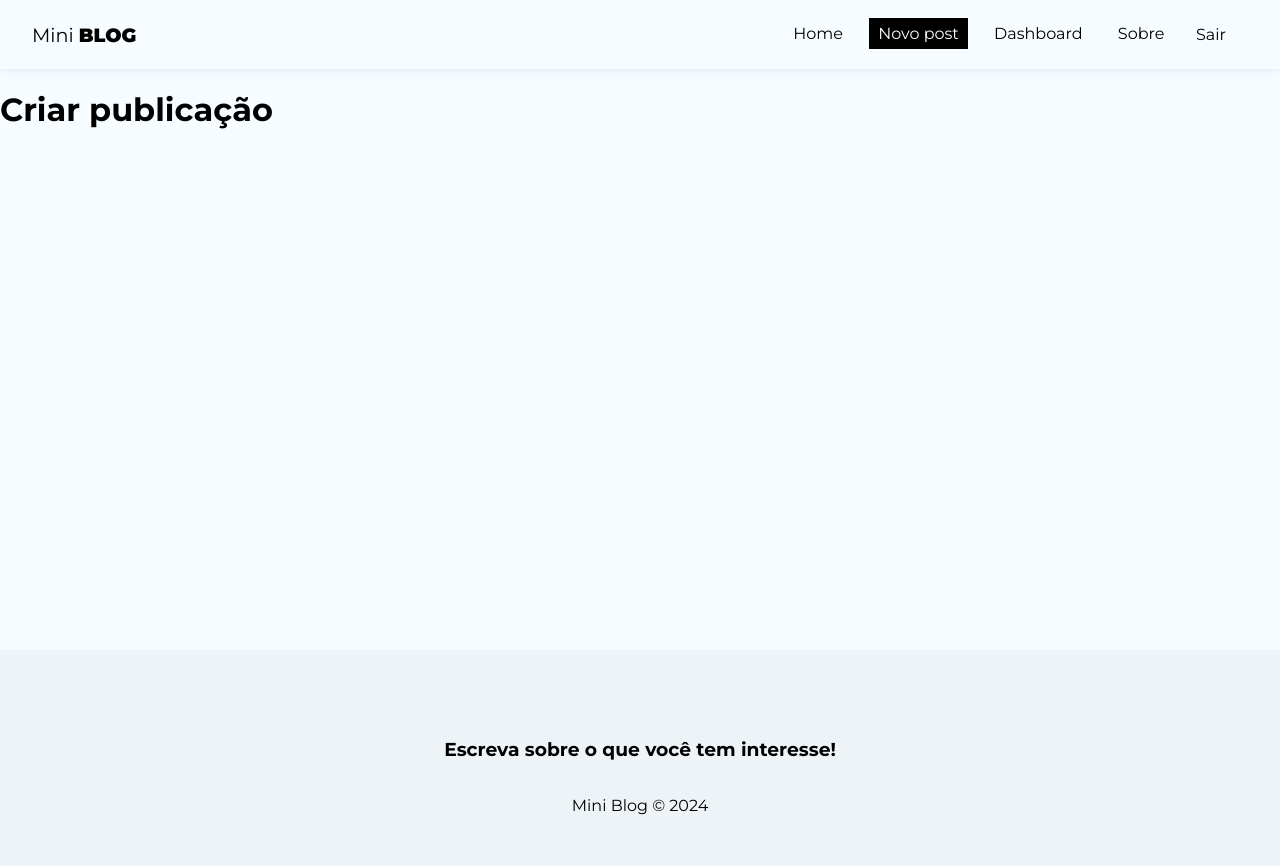
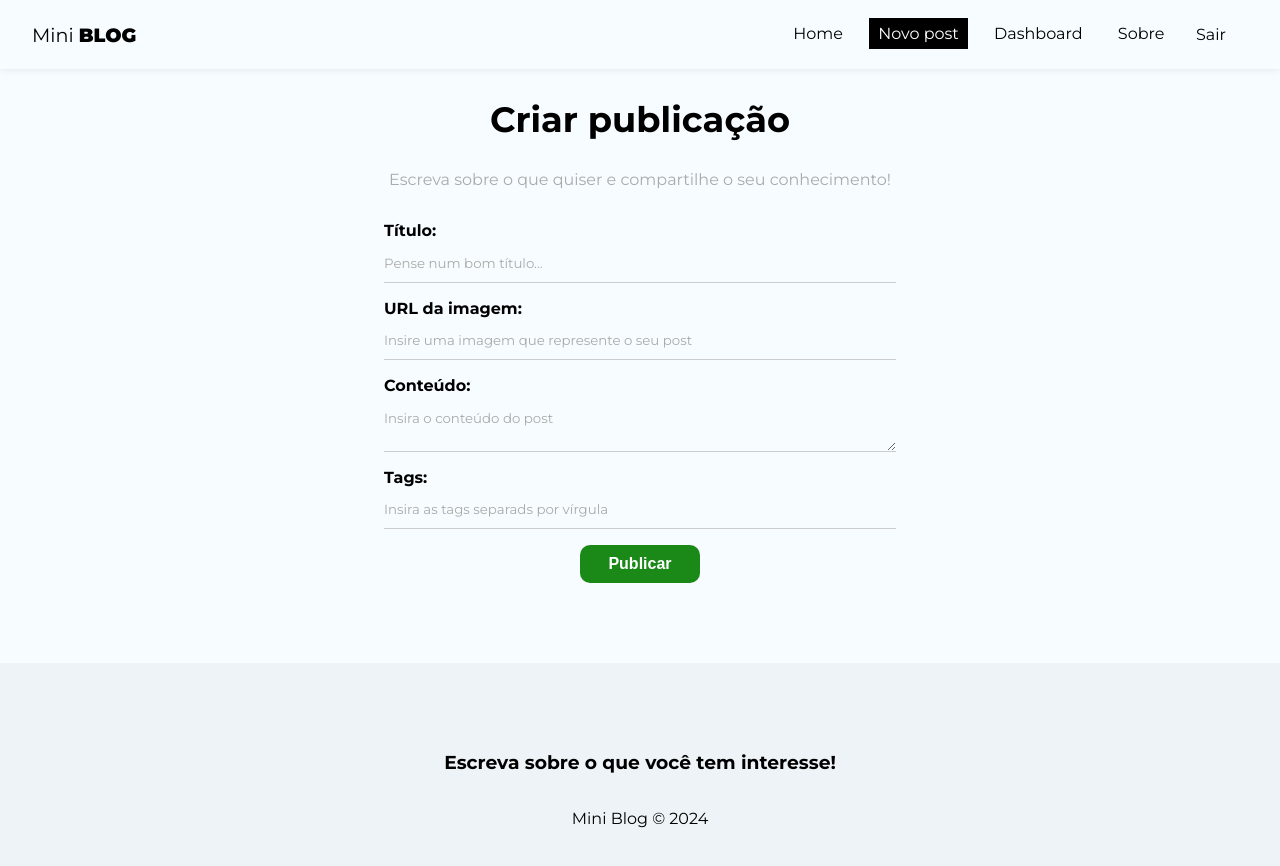
Before and after one commit to NikkitoPlay/miniblog, a React (Create React App) app: page /posts/create in a window 1280 px wide. Shown: the top 866 px of the page. Built offline with nearby package versions, Linux system fonts and the light colour scheme; no server answers; sample sign-in values are in the browser's storage.

Commit message:
createpost

```diff
--- a/src/firebase/config.js
+++ b/src/firebase/config.js
@@ -14,4 +14,4 @@ const app = initializeApp(firebaseConfig);
 
 const db = getFirestore(app);
 
-export { db };
+export { db, app };
--- a/src/hooks/useAuthentication.jsx
+++ b/src/hooks/useAuthentication.jsx
@@ -1,4 +1,4 @@
-import { db } from "../firebase/config";
+import { db,app } from "../firebase/config";
 
 import {
   getAuth,
@@ -18,7 +18,7 @@ export const useAuthentication = () => {
   //deal with memory leak
   const [cancelled, setCancelled] = useState(false);
 
-  const auth = getAuth();
+  const auth = getAuth(app);
 
   function checkIsCancelled() {
     if (cancelled) {
@@ -71,11 +71,37 @@ export const useAuthentication = () => {
     signOut(auth);
   };
 
+  //login
+  const login = async(data) =>{
+    checkIsCancelled()
+    setLoading(true)
+    setError(false)
+
+    try {
+      await signInWithEmailAndPassword(auth, data.email, data.password);
+      setLoading(false);
+    } catch (error) {
+      console.log(error.message)
+      let systemErrorMessage;
+
+      if (error.message.includes("invalid-credential")) {
+        systemErrorMessage = 'Usuário ou senha incorretos';
+      } else{
+        systemErrorMessage = 'Ocorreu um erro. Tente novamente mais tarde.';
+      }
+
+      setError(systemErrorMessage);
+      setLoading(false);
+    }
+
+  }
+
   return {
     auth,
     createUser,
     error,
     loading,
-    logout
+    logout,
+    login,
   };
 };
--- a/src/pages/CreatePost/CreatePost.jsx
+++ b/src/pages/CreatePost/CreatePost.jsx
@@ -1,11 +1,81 @@
-import styles from './CreatePost.module.css'
+import styles from "./CreatePost.module.css";
+
+import { useState } from "react";
+import { useNavigate } from "react-router-dom";
+import { useAuthValue } from "../../context/AuthContext";
 
 const CreatePost = () => {
+  const [title, setTitle] = useState("");
+  const [image, setImage] = useState("");
+  const [body, setBody] = useState('');
+  const [tags, setTags] = useState([]);
+  const [formError, setFormError] = useState("");
+
+  const handleSubmit = (e) => {
+    e.preventDefault();
+  };
+
   return (
-    <div>
-      <h1>Criar publicação</h1>
+    <div className={styles.create_post}>
+      <h2>Criar publicação</h2>
+      <p>Escreva sobre o que quiser e compartilhe o seu conhecimento!</p>
+      <form onSubmit={handleSubmit}>
+        <label>
+          <span>Título:</span>
+          <input
+            type="text"
+            name="title"
+            required
+            placeholder="Pense num bom título..."
+            onChange={(e) => {
+              setTitle(e.target.value);
+            }}
+            value={title}
+          />
+        </label>
+        <label>
+          <span>URL da imagem:</span>
+          <input
+            type="text"
+            name="image"
+            required
+            placeholder="Insire uma imagem que represente o seu post"
+            onChange={(e) => {
+              setImage(e.target.value);
+            }}
+            value={image}
+          />
+        </label>
+        <label>
+          <span>Conteúdo:</span>
+          <textarea
+            name="body"
+            required
+            placeholder="Insira o conteúdo do post"
+            onChange={(e) => setBody(e.target.value)}
+            value={body}
+          ></textarea>
+        </label>
+        <label>
+          <span>Tags:</span>
+          <input
+            type="text"
+            name="tags"
+            required
+            placeholder="Insira as tags separads por vírgula"
+            onChange={(e) => {
+              setTags(e.target.value);
+            }}
+            value={tags}
+          />
+        </label>
+        <button className="btn">Publicar</button>
+        {/*!loading && <button className="btn">Cadastrar</button>}
+        {loading && <button className="btn" disabled>Aguarde...</button>}
+          {error && <p className="error">{error}</p>*/}
+      </form>
     </div>
-  )
-}
+  );
+};
 
-export default CreatePost
+export default CreatePost;
--- a/src/pages/CreatePost/CreatePost.module.css
+++ b/src/pages/CreatePost/CreatePost.module.css
@@ -0,0 +1,12 @@
+.create_post{
+  text-align: center;
+}
+
+.create_post h2{
+  font-size: 2.2em;
+}
+
+.create_post p {
+  color: #aaa;
+  margin-bottom: 2em;
+}
--- a/src/pages/Login/Login.jsx
+++ b/src/pages/Login/Login.jsx
@@ -7,7 +7,7 @@ const Login = () => {
   const [password, setPassword] = useState("");
   const [error, setError] = useState("");
 
-  const { createUser, error: authError, loading } = useAuthentication();
+  const { login, error: authError, loading } = useAuthentication();
 
   const handleSubmit = async (e) => {
     e.preventDefault();
@@ -19,7 +19,8 @@ const Login = () => {
       password,
     };
 
-    const res = await createUser(user);
+    const res = await login(user);
+    console.log(res)
   };
 
   useEffect(() => {
```
Also changed, not shown: src/hooks/useInsertDocument.jsx (added, +8 -0 lines).
